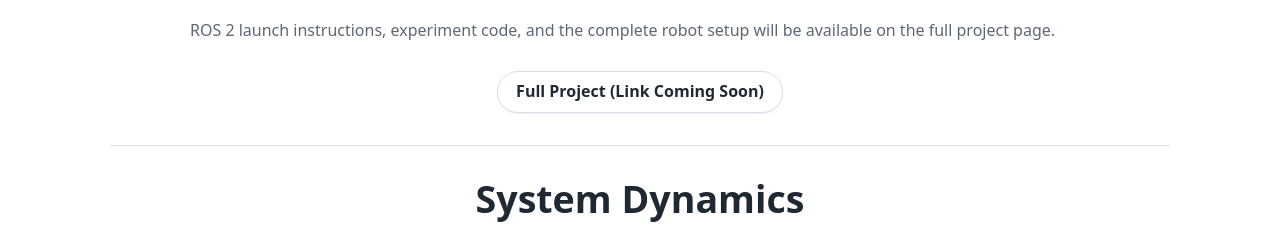
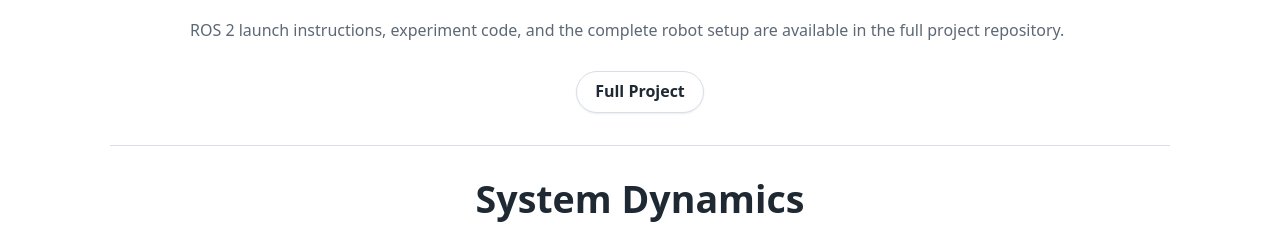
Before and after one commit to sriram-2502/safe_control_density, a plain HTML site: page docs/social-navigation.html in a window 1280 px wide. Shown: the part 696-934 px from the top of the page. Drawn offline with nearby package versions, Linux system fonts and the light colour scheme.

Commit message:
Link the Go1 social navigation project

```diff
--- a/docs/social-navigation.html
+++ b/docs/social-navigation.html
@@ -49,11 +49,10 @@
         <div class="run-card">
           <p>
             ROS 2 launch instructions, experiment code, and the complete robot
-            setup will be available on the full project page.
+            setup are available in the full project repository.
           </p>
           <nav class="actions" aria-label="Social navigation project link">
-            <!-- Replace # with the full project URL. -->
-            <a href="#">Full Project (Link Coming Soon)</a>
+            <a href="https://github.com/sriram-2502/go1_density_social_nav">Full Project</a>
           </nav>
         </div>
       </section>
@@ -196,11 +195,10 @@
         <h2>Full Project</h2>
         <p class="lead">
           Additional implementation details, software, and experiment results
-          will be available with the complete project.
+          are available in the complete project repository.
         </p>
         <nav class="actions" aria-label="Full project link">
-          <!-- Replace # with the full project URL. -->
-          <a href="#">Full Project (Link Coming Soon)</a>
+          <a href="https://github.com/sriram-2502/go1_density_social_nav">Full Project</a>
         </nav>
       </section>
     </main>
```
